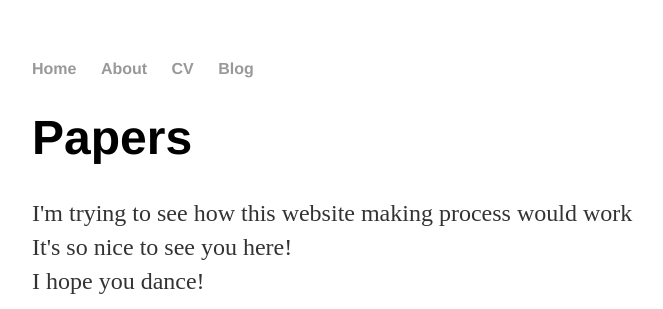
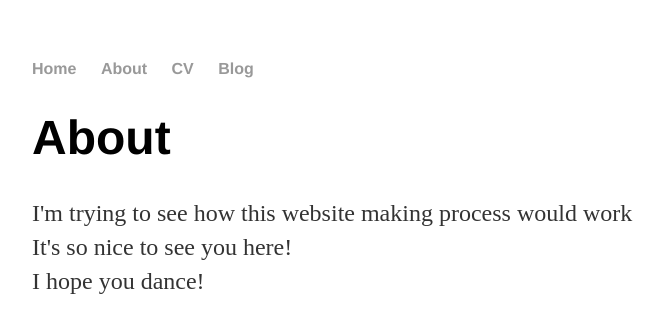
Before and after one commit to jiaaog/jiaaog.github.io, a Jekyll site: the page built from about/index.html, in a window 1280 px wide. Shown: the top 309 px of the page, without its empty margins (160-823 px from the left). Built offline with Jekyll 4.4.1, drawn with Linux system fonts in a browser that asks for light colours.

Commit message:
Update index.html

```diff
--- a/about/index.html
+++ b/about/index.html
@@ -3,7 +3,7 @@ layout: default
 title: About Jiaao
 ---
 		<div class="about">
-			<h1>Papers</h1>
+			<h1>About</h1>
 			<p>
                         I'm trying to see how this website making process would work<br />
                         It's so nice to see you here!<br />
```
